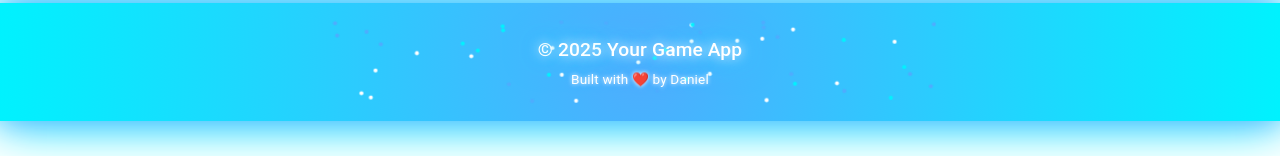
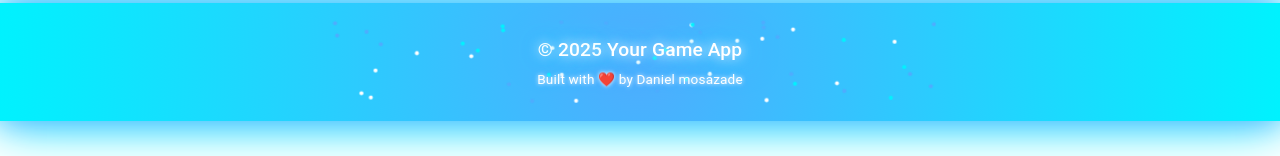
Before and after one commit to danielmosazade/gaming-app, a React (Vite) app in the folder client/: page / in a window 1280 px wide. Shown: the part 641-797 px from the top of the page. Built offline with nearby package versions, Linux system fonts and the light colour scheme; no server answers.

Commit message:
check ci cd

```diff
--- a/client/src/components/Footer.tsx
+++ b/client/src/components/Footer.tsx
@@ -93,7 +93,7 @@ export default function Footer() {
           fontSize: fontSizeSub,
         }}
       >
-        Built with ❤️ by Daniel
+        Built with ❤️ by Daniel mosazade
       </Typography>
     </Box>
   );
```
